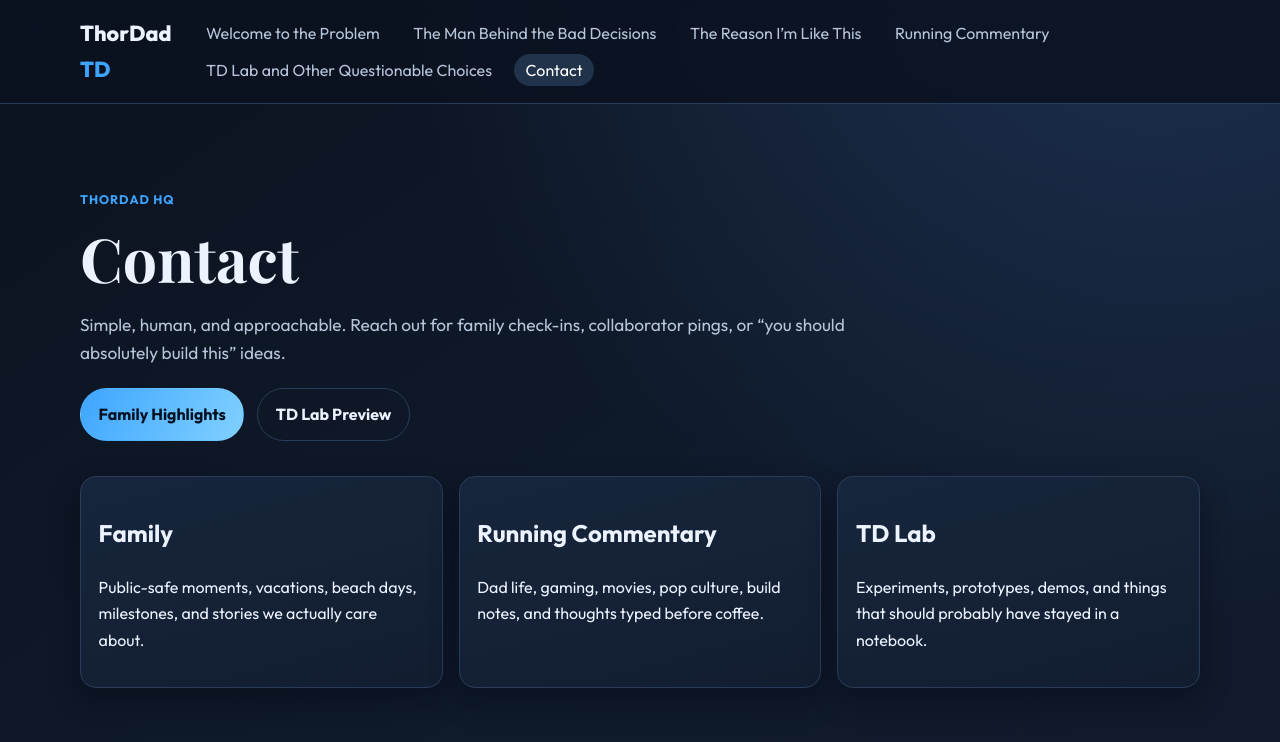
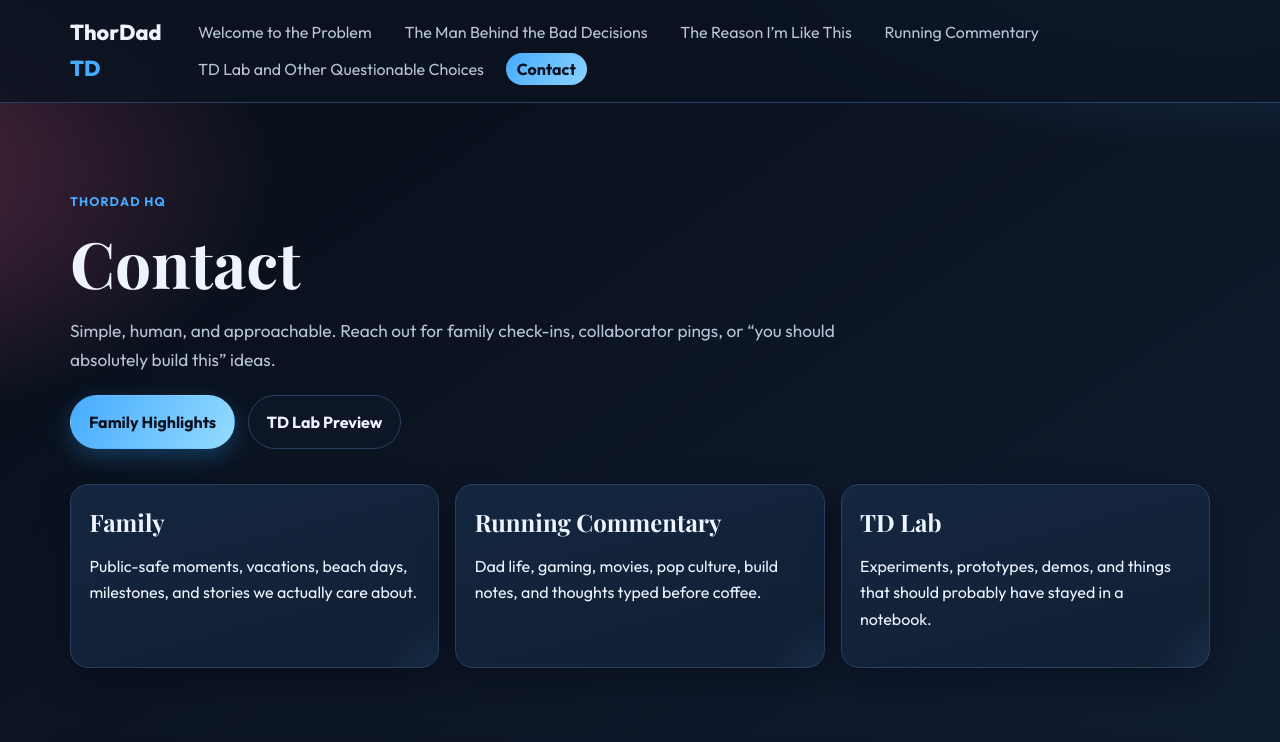
Before and after one commit to Thordadpool5413/Thor, a plain HTML site: page contact.html in a window 1280 px wide. Shown: the top 742 px of the page. Drawn offline with nearby package versions, Linux system fonts and the light colour scheme.

Commit message:
Apply cinematic TD visual redesign theme across site

```diff
--- a/styles.css
+++ b/styles.css
@@ -1,35 +1,57 @@
 :root {
-  --bg: #0c1320;
-  --bg-soft: #121d30;
-  --card: #17263d;
-  --text: #ecf3ff;
-  --muted: #b6c5d9;
-  --electric: #3da5ff;
-  --crimson: #b72942;
-  --gold: #f2c977;
-  --beach: #d7c7b4;
-  --border: #2a3d58;
+  --bg0: #070d17;
+  --bg1: #0d1626;
+  --bg2: #13233b;
+  --ink: #eef4ff;
+  --muted: #b7c3d6;
+  --electric: #45abff;
+  --crimson: #af2446;
+  --gold: #e9bf72;
+  --beach: #ceb79f;
+  --line: #2a3f5f;
+  --panel: #121f33;
 }
 *{box-sizing:border-box}
-body{margin:0;font-family:"Outfit",sans-serif;color:var(--text);background:radial-gradient(circle at 90% -10%,#1f3354 0,transparent 40%),linear-gradient(145deg,var(--bg),#0f1a2b 45%,#141b2d);line-height:1.65}
-.container{width:min(1120px,92%);margin:auto}
-.site-header{position:sticky;top:0;z-index:20;background:#0b1220d9;backdrop-filter:blur(10px);border-bottom:1px solid var(--border)}
-.nav-wrap{display:flex;justify-content:space-between;align-items:center;gap:1rem;padding:1rem 0}
-.brand{font-weight:800;color:var(--text);text-decoration:none;font-size:1.35rem}.brand span{color:var(--electric)}
-.nav-links{display:flex;list-style:none;gap:.7rem;margin:0;padding:0;flex-wrap:wrap}.nav-links a{text-decoration:none;color:var(--muted);padding:.38rem .7rem;border-radius:999px}.nav-links a.active,.nav-links a:hover{background:#21324b;color:#fff}
-.page,.hero{padding:4.6rem 0 2.2rem}.hero h1{font-family:"Playfair Display",serif;font-size:clamp(2rem,5vw,3.8rem);line-height:1.15;margin:.3rem 0 1rem}
-.eyebrow{color:var(--electric);text-transform:uppercase;letter-spacing:.08em;font-size:.78rem;font-weight:700}.lede{max-width:72ch;color:var(--muted);font-size:1.08rem}
-.cta-row{display:flex;gap:.8rem;flex-wrap:wrap;margin-top:1.3rem}
-.btn{display:inline-block;border:1px solid transparent;padding:.75rem 1.1rem;border-radius:999px;text-decoration:none;font-weight:700}.btn.primary{background:linear-gradient(120deg,var(--electric),#81d1ff);color:#04101f}.btn.ghost{border-color:var(--border);color:var(--text)}
-.preview-grid,.gallery-grid{display:grid;grid-template-columns:repeat(auto-fit,minmax(240px,1fr));gap:1rem}
-.card{background:linear-gradient(165deg,var(--card),var(--bg-soft));border:1px solid var(--border);border-radius:16px;padding:1.1rem;box-shadow:0 12px 28px #02081266}
+html,body{margin:0}
+body{
+  font-family:"Outfit",system-ui,sans-serif;
+  color:var(--ink);
+  background:
+    radial-gradient(80rem 40rem at 95% -10%, #254b79 0%, transparent 45%),
+    radial-gradient(65rem 36rem at -15% 12%, #5d2b45 0%, transparent 45%),
+    linear-gradient(145deg,var(--bg0),var(--bg1) 42%,var(--bg2));
+  line-height:1.66;
+}
+body::before{content:"";position:fixed;inset:0;pointer-events:none;background:linear-gradient(transparent 0 97%, #ffffff08 100%);opacity:.2}
+.container{width:min(1140px,92%);margin-inline:auto}
+.site-header{position:sticky;top:0;z-index:30;background:#0b1322d8;backdrop-filter:blur(12px);border-bottom:1px solid var(--line)}
+.nav-wrap{display:flex;justify-content:space-between;align-items:center;gap:1rem;padding:.95rem 0}
+.brand{font-weight:800;font-size:1.35rem;color:var(--ink);text-decoration:none}
+.brand span{color:var(--electric)}
+.nav-links{display:flex;flex-wrap:wrap;gap:.65rem;margin:0;padding:0;list-style:none}
+.nav-links a{color:var(--muted);text-decoration:none;padding:.38rem .7rem;border-radius:999px;transition:all .2s ease}
+.nav-links a:hover{background:#213450;color:#fff;transform:translateY(-1px)}
+.nav-links a.active{background:linear-gradient(125deg,var(--electric),#8bd3ff);color:#071220;font-weight:700}
+.hero,.page{padding:4.8rem 0 2.2rem}
+.eyebrow{font-size:.78rem;letter-spacing:.09em;text-transform:uppercase;color:var(--electric);font-weight:700}
+h1,h2,h3{font-family:"Playfair Display",serif;line-height:1.16;margin:.35rem 0 .8rem}
+h1{font-size:clamp(2.2rem,5vw,4rem);max-width:18ch;text-wrap:balance}
+.lede{max-width:74ch;color:var(--muted);font-size:1.08rem}
+.cta-row{display:flex;flex-wrap:wrap;gap:.8rem;margin-top:1.3rem}
+.btn{display:inline-block;padding:.78rem 1.12rem;border-radius:999px;text-decoration:none;font-weight:700;border:1px solid transparent}
+.btn.primary{background:linear-gradient(120deg,var(--electric),#95dbff);color:#071220;box-shadow:0 8px 22px #2da8ff44}
+.btn.ghost{border-color:var(--line);color:var(--ink);background:#0f1a2b90}
+.preview-grid,.gallery-grid{display:grid;grid-template-columns:repeat(auto-fit,minmax(245px,1fr));gap:1rem}
+.card{background:linear-gradient(165deg,#142640,var(--panel));border:1px solid var(--line);border-radius:18px;padding:1.15rem;box-shadow:0 14px 34px #03081466;position:relative;overflow:hidden}
+.card::after{content:"";position:absolute;inset:auto -30% -60% auto;width:170px;height:170px;border-radius:50%;background:radial-gradient(circle,#45abff2a 0%,transparent 70%)}
 .card a{color:var(--gold)}
-.photo-block{min-height:150px;border-radius:12px;background:linear-gradient(130deg,#2c5784,#61344f);display:grid;place-items:center;font-weight:800;color:#fff}
-.meta{color:var(--electric);font-weight:700;font-size:.88rem}
-.callout{margin-top:1.2rem;padding:1rem 1.1rem;border-left:4px solid var(--crimson);background:#111d2f;border-radius:10px}
+.photo-block{min-height:165px;border-radius:13px;display:grid;place-items:center;font-weight:800;background:linear-gradient(135deg,#2f608e,#6a3755)}
+.meta{color:var(--electric);font-size:.88rem;font-weight:700}
+.callout{margin-top:1.2rem;background:#0f1c2f;border-left:4px solid var(--crimson);padding:1rem 1.1rem;border-radius:10px}
+.site-footer{margin-top:2.2rem;border-top:1px solid var(--line);background:#0a121fbb}
 .footer-top{display:grid;grid-template-columns:1.2fr 1fr 1fr;gap:1rem;padding:1.2rem 0}
-.site-footer{border-top:1px solid var(--border);margin-top:2rem}
-.footer-note{padding:.7rem 0 1.2rem;color:var(--beach)}
-input,textarea,select{width:100%;padding:.72rem;border:1px solid var(--border);background:#0f1828;color:var(--text);border-radius:10px;margin-top:.35rem}
-.table{width:100%;border-collapse:collapse}.table th,.table td{border:1px solid var(--border);padding:.5rem;text-align:left}.table th{background:#14263d}
-@media(max-width:800px){.nav-wrap{flex-direction:column;align-items:flex-start}.footer-top{grid-template-columns:1fr}}
+.footer-top a{color:var(--muted)}
+.footer-note{padding:.75rem 0 1.2rem;color:var(--beach)}
+input,textarea,select{width:100%;margin-top:.35rem;padding:.75rem;border-radius:10px;border:1px solid var(--line);background:#0e1a2c;color:var(--ink)}
+.table{width:100%;border-collapse:collapse}.table th,.table td{border:1px solid var(--line);padding:.55rem;text-align:left}.table th{background:#152844}
+@media (max-width:820px){.nav-wrap{flex-direction:column;align-items:flex-start}.footer-top{grid-template-columns:1fr}}
```
